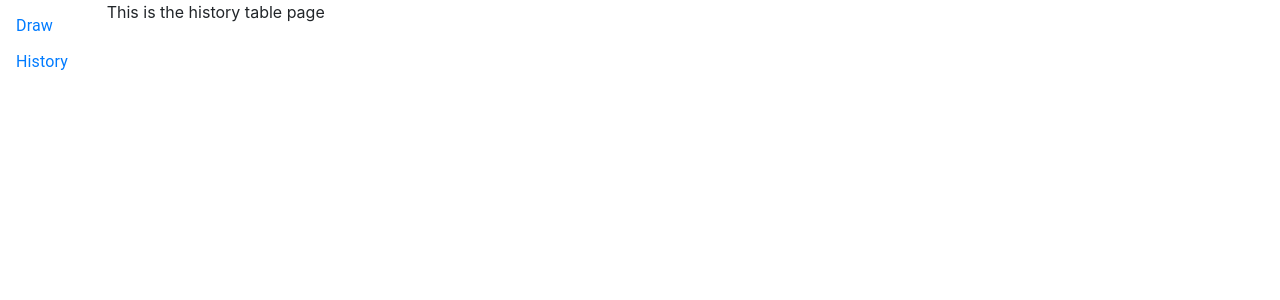
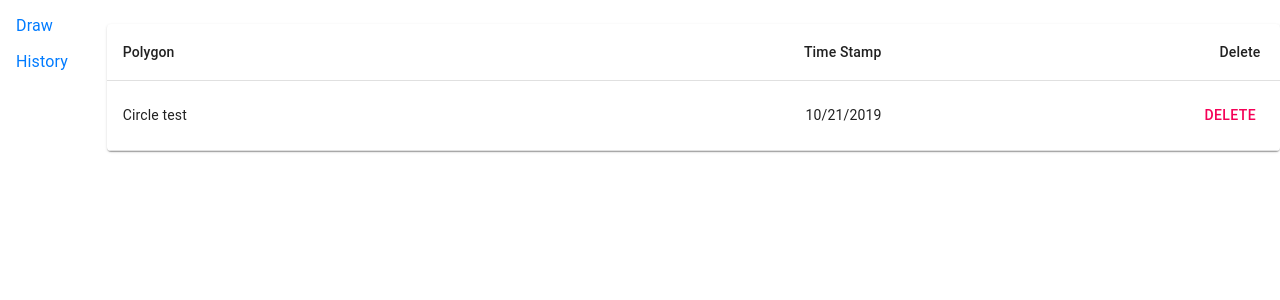
Before and after one commit to colmuc/maps-react, a React (Create React App) app: page /history in a window 1280 px wide. Shown: the top 300 px of the page. Built offline with nearby package versions, Linux system fonts and the light colour scheme; what react-google-maps would draw is missing.

Commit message:
Attempt at making shapes

```diff
--- a/package.json
+++ b/package.json
@@ -6,6 +6,7 @@
     "@material-ui/core": "^4.3.3",
     "@material-ui/icons": "^4.2.1",
     "bootstrap": "^4.1.1",
+    "material-table": "^1.50.0",
     "react": "^16.9.0",
     "react-bootstrap": "^1.0.0-beta.12",
     "react-dom": "^16.9.0",
--- a/src/components/historyTable.js
+++ b/src/components/historyTable.js
@@ -1,10 +1,59 @@
-import React, { Component } from "react";
+import React from "react";
+import {
+  Table,
+  TableBody,
+  TableCell,
+  TableHead,
+  TableRow,
+  Paper,
+  Button,
+  makeStyles
+} from "@material-ui/core";
 
-class HistoryTable extends Component {
-  state = {};
-  render() {
-    return <p>This is the history table page</p>;
+const useStyles = makeStyles(theme => ({
+  root: {
+    width: "100%",
+    marginTop: theme.spacing(3),
+    overflowX: "auto"
+  },
+  table: {
+    minWidth: 650
   }
+}));
+
+function createData(name, time) {
+  return { name, time };
 }
 
-export default HistoryTable;
+const rows = [createData("Circle test", "10/21/2019")];
+
+export default function HistoryTable() {
+  const classes = useStyles();
+
+  return (
+    <Paper className={classes.root}>
+      <Table className={classes.table}>
+        <TableHead>
+          <TableRow>
+            <TableCell>Polygon</TableCell>
+            <TableCell align="right">Time Stamp</TableCell>
+            <TableCell align="right">Delete&nbsp;</TableCell>
+          </TableRow>
+        </TableHead>
+        <TableBody>
+          {rows.map(row => (
+            <TableRow key={row.name}>
+              <TableCell component="th" scope="row">
+                {row.name}
+              </TableCell>
+              <TableCell align="right">{row.time}</TableCell>
+              <TableCell align="right">
+                <Button color="secondary">Delete</Button>
+              </TableCell>
+            </TableRow>
+          ))}
+        </TableBody>
+      </Table>
+    </Paper>
+  );
+}
--- a/src/components/map.js
+++ b/src/components/map.js
@@ -7,8 +7,16 @@ import {
 } from "react-google-maps";
 
 //Should make a circle or polygon depending on what tool is checked. Should get this from redux store
-const makeShape = event => {
-  return null;
+const makeShape = props => {
+  return (
+    <Circle
+      defaultCenter={{
+        lat: props.defaultCenter.lat,
+        lng: props.defaultCenter.lng
+      }}
+      radius={50}
+    ></Circle>
+  );
 };
 
 function Map() {
@@ -16,7 +24,7 @@ function Map() {
     <GoogleMap
       defaultZoom={10}
       defaultCenter={{ lat: 35.461107, lng: -97.502961 }}
-      onClick={makeShape}
+      onClick={null}
     />
   );
 }
```
Also changed, not shown: 1 other file (tests, documents, lock files or other folders).
